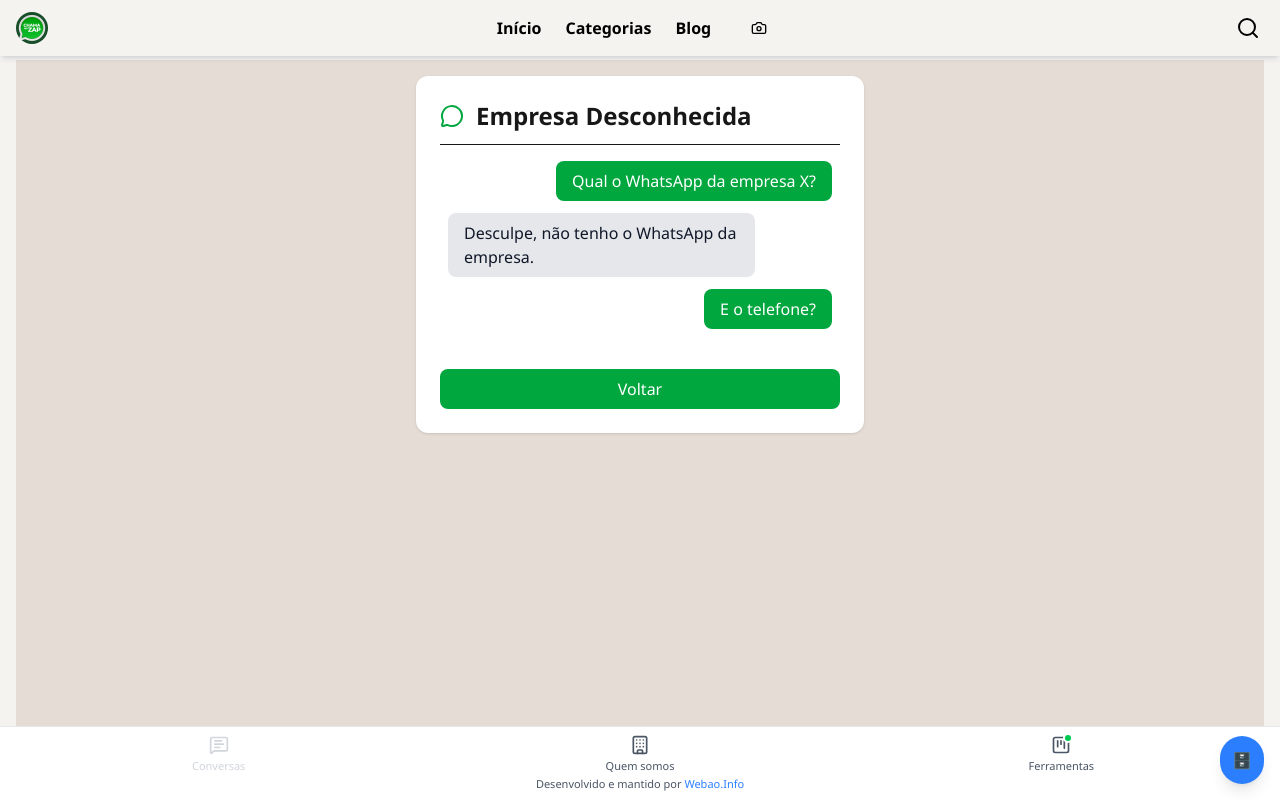
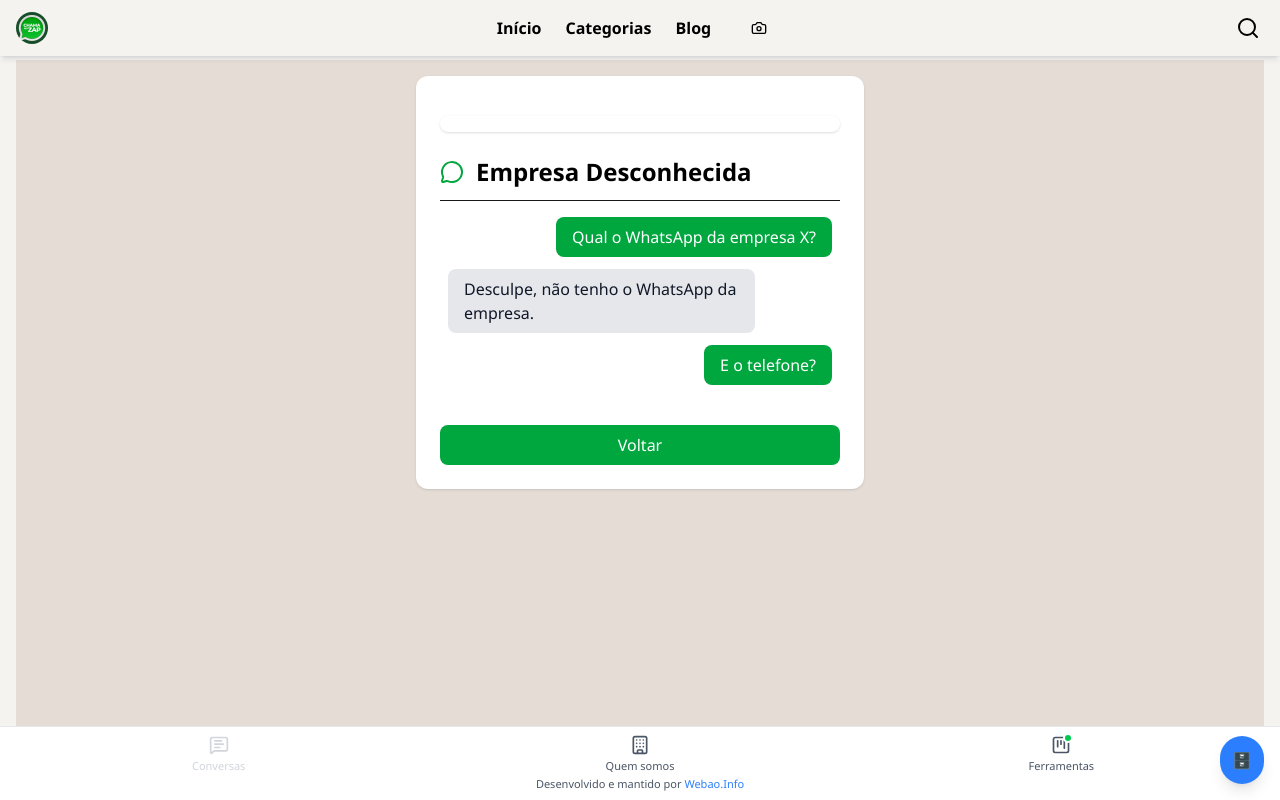
Before and after one commit to WilliaMachadoCosta/Blog, a Next.js app in the folder chama/: page /conversas in a window 1280 px wide. Built offline with nearby package versions, Linux system fonts and the light colour scheme.

Commit message:
simulador

```diff
--- a/chama/src/components/posts-templates/chat/chat-simulador.tsx
+++ b/chama/src/components/posts-templates/chat/chat-simulador.tsx
@@ -4,6 +4,7 @@ import { useEffect, useState } from 'react';
 import { useSearchParams, useRouter } from 'next/navigation';
 import { MessageCircle, Phone, Globe, User, FileText } from 'lucide-react';
 import Link from 'next/link';
+import GoogleAd from '@/components/banner/google-ads';
 
 interface EmpresaData {
     nome: string;
@@ -117,9 +118,10 @@ export default function ConversasPage() {
     return (
         <main className="flex flex-col items-center justify-start min-h-screen bg-[#e5ddd5] p-4">
             <div className="w-full max-w-md bg-white rounded-xl shadow p-6 flex flex-col space-y-4">
+                <GoogleAd />
                 <div className="flex items-center space-x-3 border-b pb-3 mb-4">
                     <MessageCircle className="text-green-600" size={24} />
-                    <h1 className="text-2xl font-semibold">{empresa.nome || "Empresa Desconhecida"}</h1>
+                    <h1 className="text-2xl text-black font-semibold">{empresa.nome || "Empresa Desconhecida"}</h1>
                 </div>
 
                 <div className="flex flex-col space-y-3 max-h-[400px] overflow-y-auto px-2">
```
